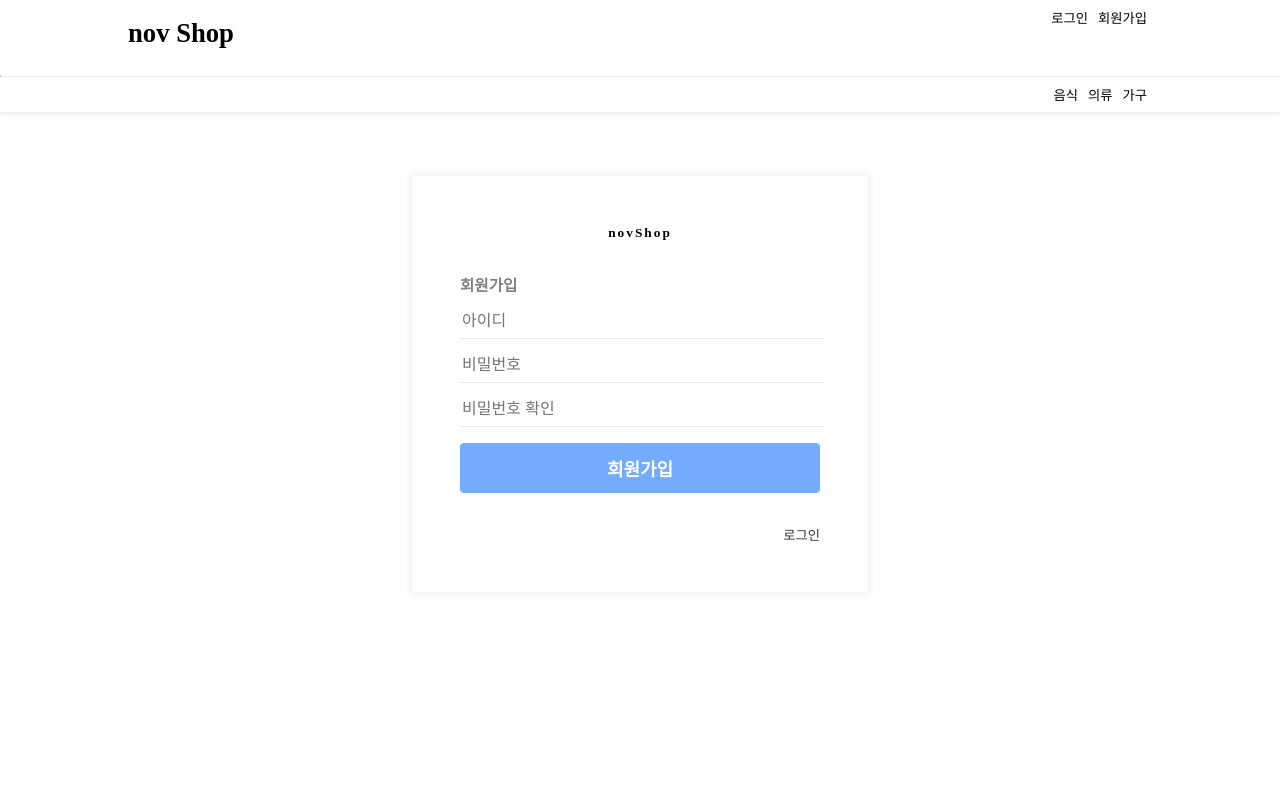
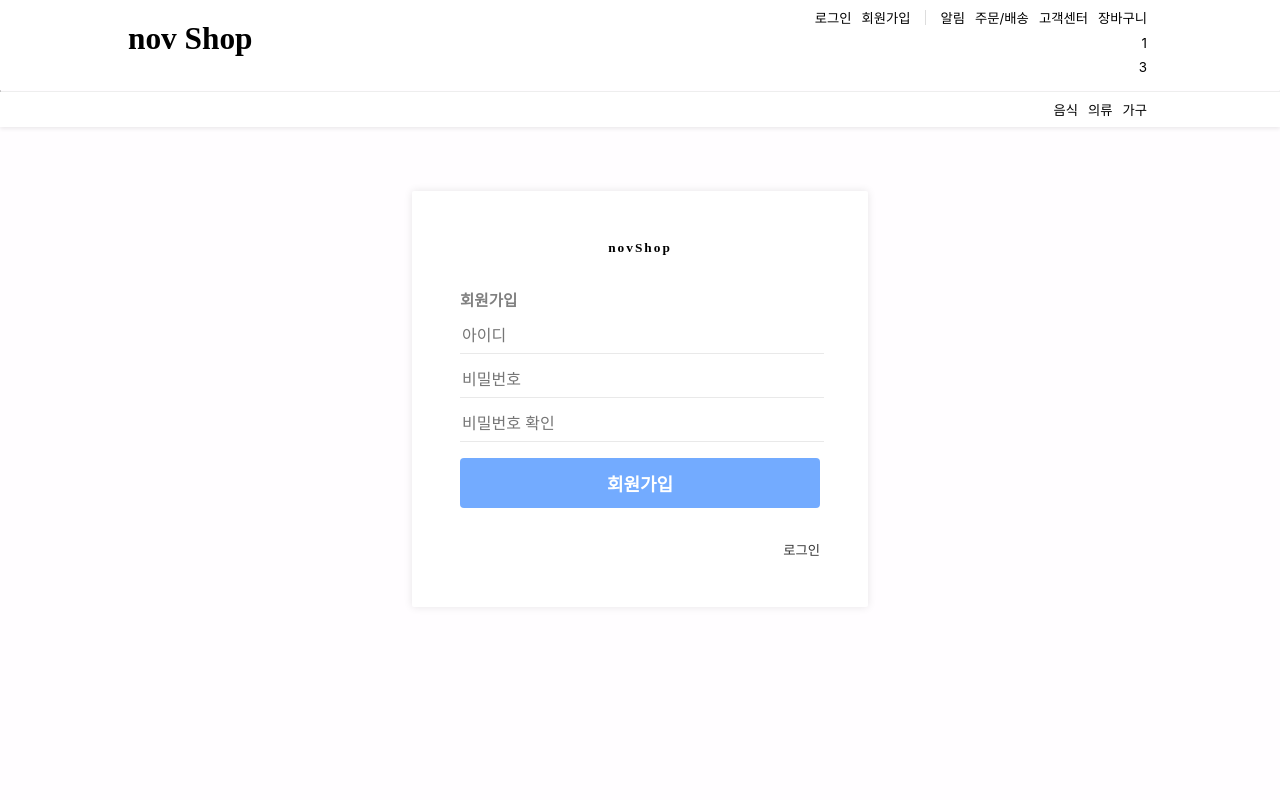
Before and after one commit to 17-sss/MERN_Project, a React (Create React App) app in the folder novshop/frontend_novshop/: page /member/join in a window 1280 px wide. Shown: the top 800 px of the page. Built offline with nearby package versions, Linux system fonts and the light colour scheme.

Commit message:
200816_2004

```diff
--- a/novshop/frontend_novshop/src/components/auth/AuthTemplate.js
+++ b/novshop/frontend_novshop/src/components/auth/AuthTemplate.js
@@ -3,7 +3,7 @@
 import {CustomLink} from '../common/StyleUtilModels'
 
 const AuthTemplateBlock = styled.div`
-    height: 60rem;
+    height: 50rem;
     padding-top: 5%;
 
     /* flex로 내부 내용 중앙 정렬 샘플*/
--- a/novshop/frontend_novshop/src/components/base/Header.js
+++ b/novshop/frontend_novshop/src/components/base/Header.js
@@ -16,7 +16,7 @@
 // *** HeaderBlock, 헤더 Block ***
 const HeaderBlock = styled.div`
     position: ${(props) => props.position && 'relative'};
-    height: 75px;
+    height: 90px;
 `;
 
 // *** HearderUl / Li ▶ 헤더 카테고리용 ui, li ***  [START]
@@ -35,6 +35,24 @@
 const HeaderLi = styled.li`
     margin-bottom: 0.5rem;
     float: ${props => props.float || 'left'};
+
+    ${props => props.vertical &&
+        css`
+            padding: 0 10px;
+            &::after {
+                content: '';
+                display: inline-block;
+                position: absolute;
+                /* left: 0; */
+                top: 10px;
+                width: 1px;
+                height: 15px;
+                background-color: #ddd;
+                vertical-align: top;
+            }
+
+        `
+    };
 `;
 // *** HearderUl / Li ▶ 헤더 카테고리용 ui, li ***  [END]
 
@@ -43,7 +61,7 @@
     position: ${props => props.posAbsolute && 'absolute'};
     float: left;
     font-family: "Bauhaus 93";
-    font-size: ${props => props.fontSize === undefined ? "20pt" : props.fontSize};
+    font-size: ${props => props.fontSize === undefined ? "23.5pt" : props.fontSize};
 `;
 
 // *** HeaderHr, 헤더 구분선 ***
@@ -51,6 +69,8 @@
     margin: 0;
     border-top: 0.7px solid rgb(255, 253, 255);
 `;
+
+
 
 // *** EmptyBlock ***
 // HeaderBlock position이 fixed일 경우 사용하는 (height 조절용) 컴포넌트
@@ -71,6 +91,7 @@
 const Header = (props) => {
     const categorySample = ['음식', '의류', '가구'];
     const authSample = ['로그인', '회원가입'];
+    const authSample2 = ['알림', '주문/배송', '고객센터', '장바구니'];
 
     return (
         <>
@@ -98,6 +119,34 @@
                                     </HeaderLi>
                                 );
                             })}
+                            <HeaderLi vertical/>
+                            {authSample2.map((item, i) => {
+                                return (
+                                    <HeaderLi key = {i}>
+                                        <CustomLink to = {'/@' + i}>
+                                            {item}
+                                        </CustomLink>
+                                    </HeaderLi>
+                                );
+                            })}
+                        </HeaderUl>
+                        <div style = {{clear: "right"}} />
+
+                        <HeaderUl padding = '0' posRelative>
+                            <HeaderLi key = ''>
+                                <CustomLink to = '/'>
+                                    1
+                                </CustomLink>
+                            </HeaderLi>
+                        </HeaderUl>
+                        <div style = {{clear: "right"}} />
+
+                        <HeaderUl padding = '0' posRelative>
+                            <HeaderLi key = ''>
+                                <CustomLink to = '/'>
+                                    3
+                                </CustomLink>
+                            </HeaderLi>
                         </HeaderUl>
                         <div style = {{clear: "right"}} />
 
```
